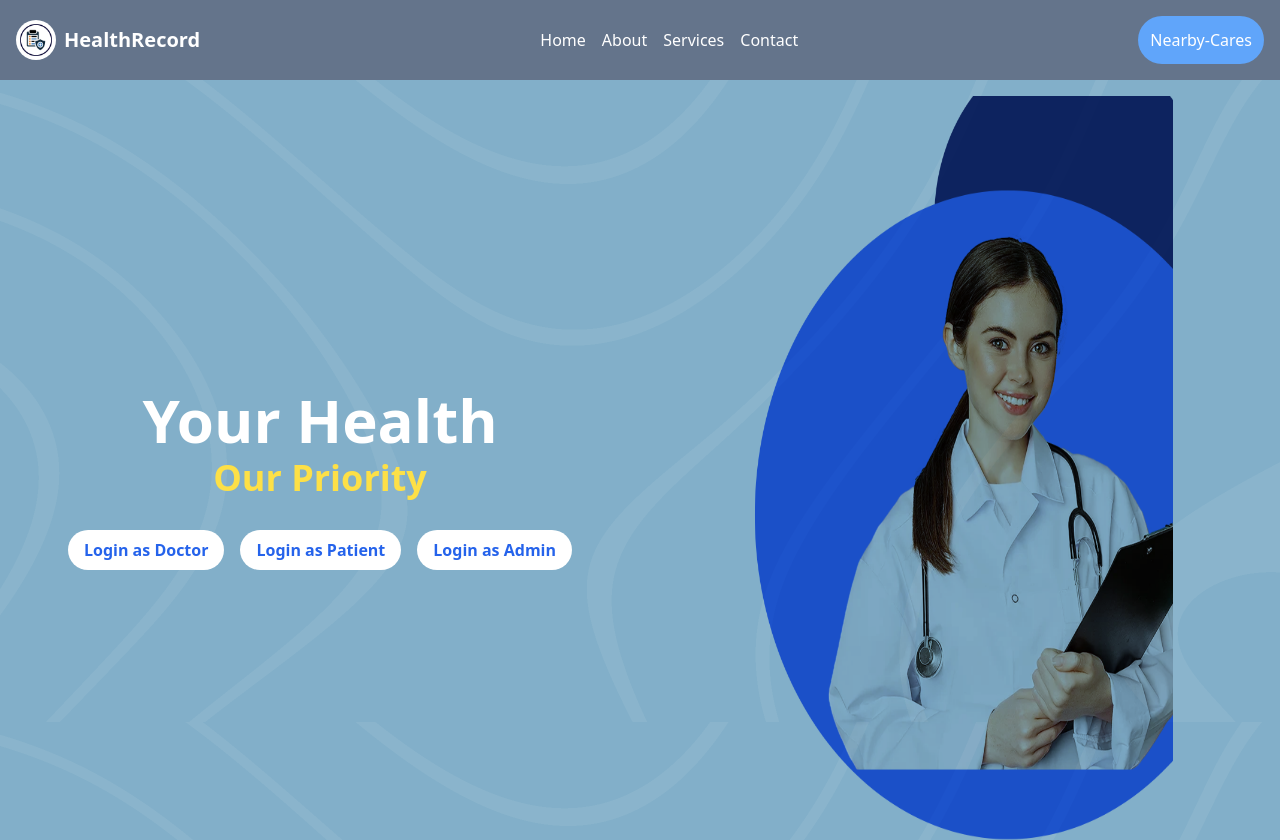
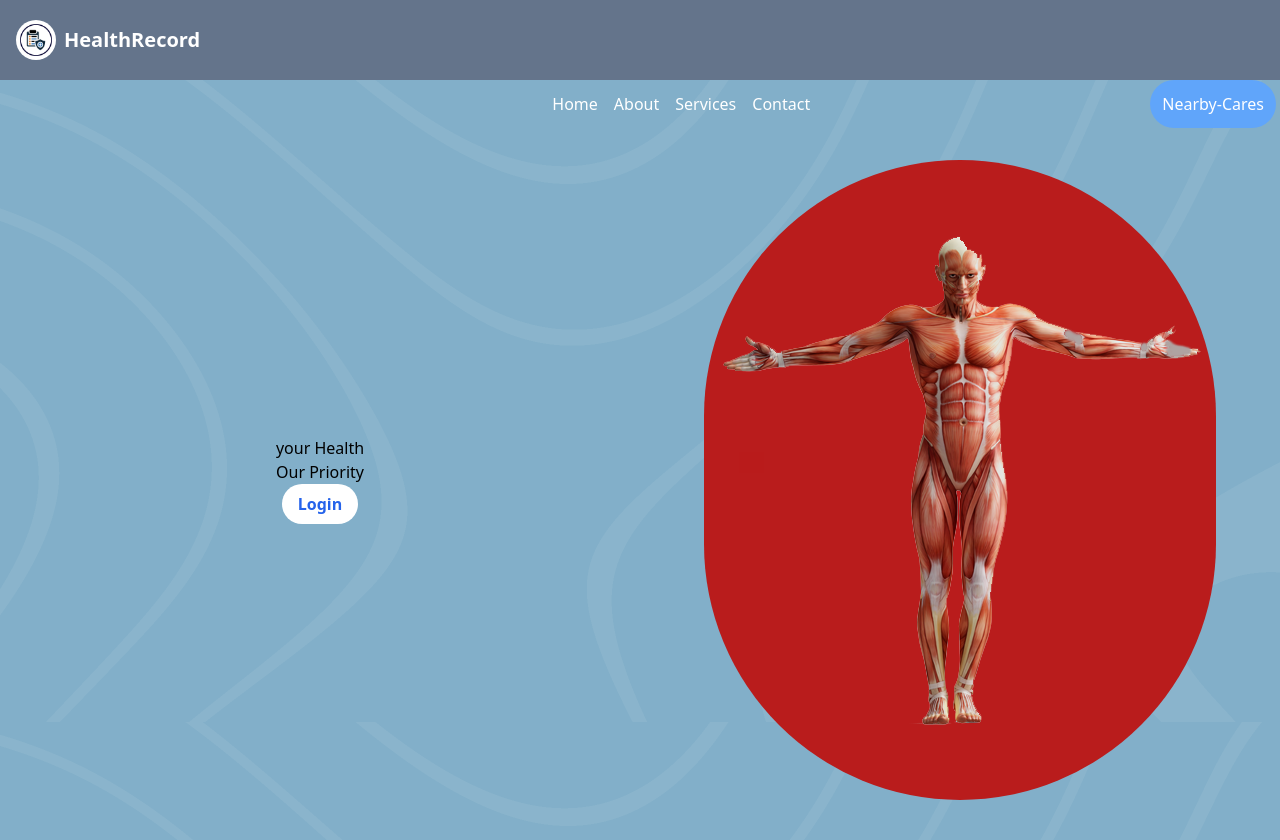
Before and after one commit to prince04kumar/health-record-app, a React (Vite) app in the folder client/: page / in a window 1280 px wide. Shown: the top 840 px of the page. Built offline with nearby package versions, Linux system fonts and the light colour scheme.

Commit message:
verce config

```diff
--- a/client/src/components/Navbar/Top.jsx
+++ b/client/src/components/Navbar/Top.jsx
@@ -31,7 +31,7 @@ const Top = () => {
           </svg>
         </button>
 
-        <div className={`w-full md:w-auto md:flex-grow md:flex md:items-center ${isMenuOpen ? 'block' : 'hidden'}`}>
+        <div className={`w-full absolute top-16 right-0 left-3 sm:relative md:w-auto md:flex-grow md:flex md:items-center ${isMenuOpen ? 'block' : 'hidden'}`}>
           <div className="md:flex-grow md:flex md:justify-center">
             <Link to="/" className="block mt-4 md:inline-block md:mt-0 hover:text-gray-300 mr-4">Home</Link>
             <Link to="/about" className="block mt-4 md:inline-block md:mt-0 hover:text-gray-300 mr-4">About</Link>
--- a/client/src/components/hero.jsx
+++ b/client/src/components/hero.jsx
@@ -15,22 +15,18 @@ const Hero = () => {
   }, []);
 
   return (
-    <div className="flex  h-screen" style={{ background: `url(${doctors.background})` }}>
-      <div className="flex flex-col items-center justify-center w-1/2 p-4">
-        <h1 className={`text-4xl md:text-6xl font-extrabold text-white text-center font-poppins mb-8 transform transition-transform duration-1000 ${slideIn ? 'translate-y-0' : '-translate-y-full'}`}>
-          <span className="block">Your Health</span>
-          <span className={`block text-yellow-300 text-2xl md:text-4xl mt-2 transition-opacity duration-1000 ${fadeIn ? 'opacity-100' : 'opacity-0'}`}>Our Priority</span>
-        </h1>
+    <div className="flex h-screen  " style={{ background: `url(${doctors.background})` }}>
+      <div className='flex flex-col justify-center items-center w-full md:w-1/2'>
+      <h1> your Health</h1>
+      <h2>Our Priority</h2>
 
-        <div className="flex flex-col md:flex-row space-y-4 md:space-y-0 md:space-x-4">
-          <LoginButton text="Login as Doctor" onClick={() => navigate('/doctor-login')} />
-          <LoginButton text="Login as Patient" onClick={() => navigate('/patient-login')} />
-          <LoginButton text="Login as Admin" onClick={() => navigate('/admin-login')} />
-        </div>
+      <button>
+        <LoginButton text="Login" onClick={() => navigate('/patient-dashboard')} />
+      </button>
+
       </div>
-
-      <div className="flex items-center justify-center w-1/2 p-4">
-        <img src={doctors.sideimg} alt="Side" className="h-[100%] w-[70%] mix-blend-multiply" />
+      <div className='w-1/2 hidden md:flex justify-center items-center '>
+        <span className='bg-red-700 rounded-full h-[80%] w-[80%] contain md:flex justify-center items-center ' ><img className='contain' src="pngegg.png" alt="" /></span>
       </div>
     </div>
   );
--- a/client/src/pages/patient/Health.jsx
+++ b/client/src/pages/patient/Health.jsx
@@ -18,7 +18,7 @@ const HealthDashboard = () => {
 
   return (
     <div className="min-h-screen bg-gray-100 flex flex-col items-center p-4 md:p-10">
-      {/* Header */}
+
       <header className="flex justify-between items-center w-full max-w-6xl mb-6">
         <h1 className="text-2xl md:text-4xl font-bold text-gray-800">Health Diagnosis</h1>
         <div className="flex items-center space-x-2">
@@ -31,19 +31,14 @@ const HealthDashboard = () => {
         </div>
       </header>
 
-      {/* Main Content */}
       <div className="grid grid-cols-1 md:grid-cols-3 gap-6 w-full max-w-6xl">
-        {/* Left Section */}
         <motion.div
           className="col-span-1 bg-white rounded-lg shadow-md p-4"
           initial={{ opacity: 0, x: -50 }}
           animate={{ opacity: 1, x: 0 }}
           transition={{ duration: 0.5 }}
         >
-          <svg className="w-full h-64" viewBox="0 0 200 400">
-            <circle cx="100" cy="100" r="50" className="fill-blue-300" />
-            {/* Add body SVG */}
-          </svg>
+          <img src="./pngegg.png" className="w-full h-64" />
 
 
           <div>
```
Also changed, not shown: client/public/pngegg.png (added), 1 other file (tests, documents, lock files or other folders).
